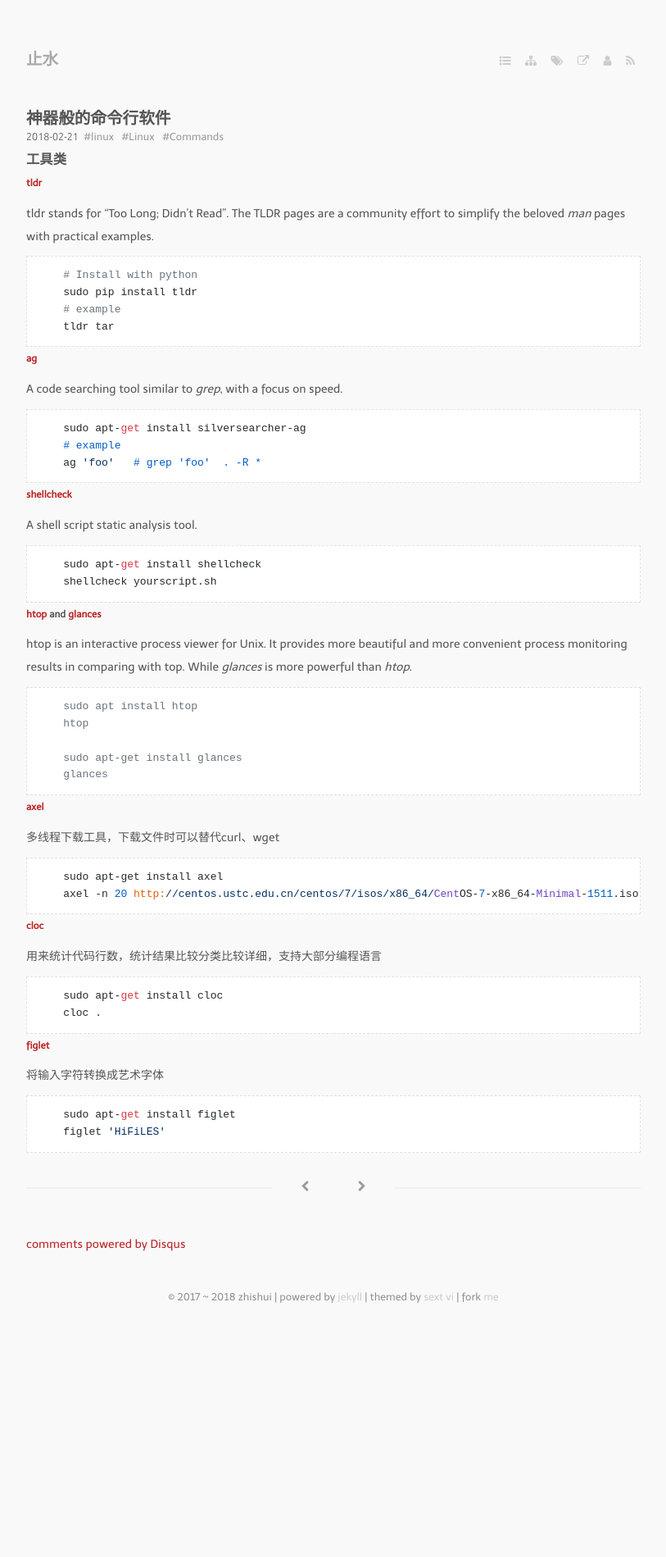
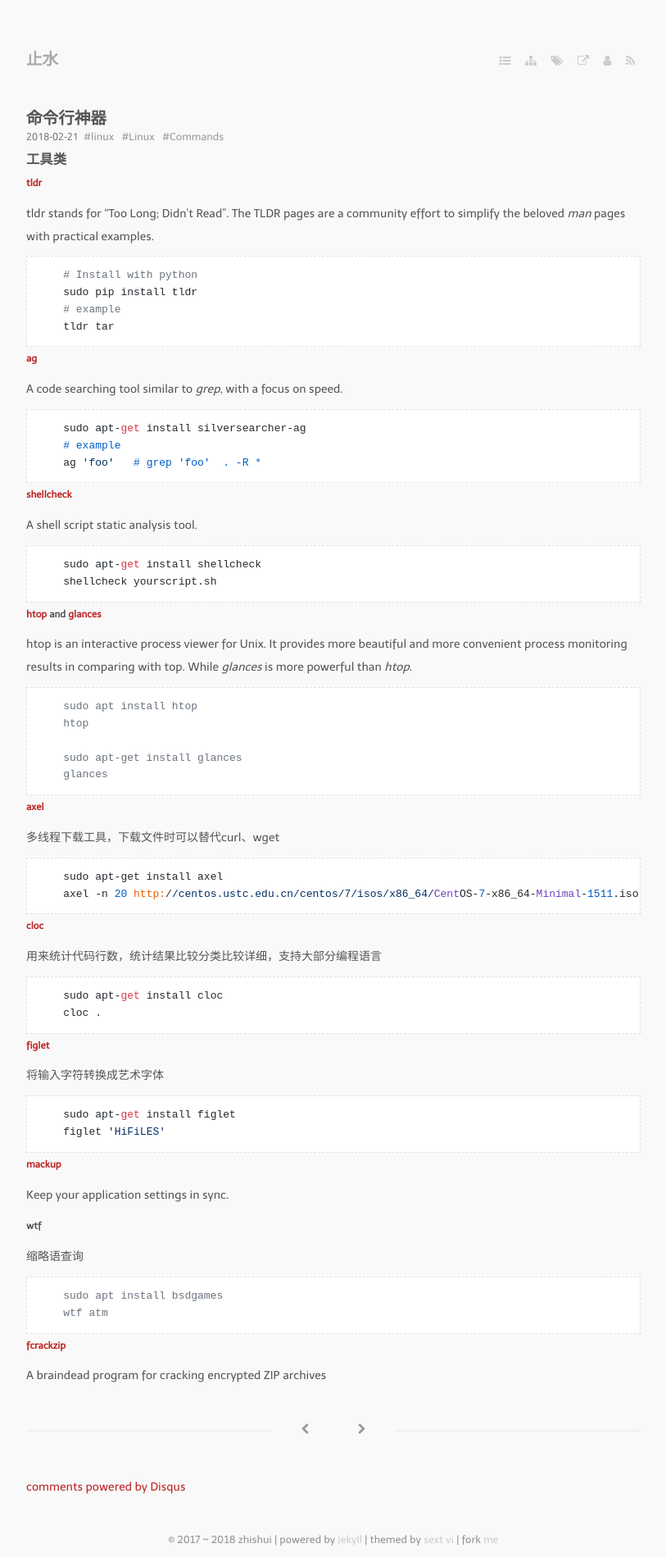
Before and after one commit to bizhishui/bizhishui.github.io, a Jekyll site: the page built from _posts/2018-02-21-Great-CL.md, in a window 1280 px wide. Shown: the whole page at 82% size, without its empty margins (233-1046 px from the left). Built offline with Jekyll 4.4.1, drawn with Linux system fonts in a browser that asks for light colours; nearby versions of some CDN libraries; some web fonts are replaced; a script that is not in the unit is left out; comment, search, counter and statistics services are not loaded; before the commit the page ends 1602 px from its top, so only the background shows below that.

Commit message:
new post

````diff
--- a/_posts/2018-02-21-Great-CL.md
+++ b/_posts/2018-02-21-Great-CL.md
@@ -1,5 +1,5 @@
 ---
-title: 神器般的命令行软件
+title: 命令行神器
 layout: post
 guid: urn:uuid:22ee0b6f-58ce-467b-97ce-e8540f818647
 summary: Gather all great commands on Linux
@@ -66,3 +66,16 @@ While *glances* is more powerful than *htop*.
     sudo apt-get install figlet
     figlet 'HiFiLES'
 ```
+
+##### [mackup](https://github.com/lra/mackup)
+Keep your application settings in sync.
+
+##### wtf
+缩略语查询
+```
+    sudo apt install bsdgames
+    wtf atm
+```
+
+##### [fcrackzip](https://github.aom/hyc/fcrackzip)
+A braindead program for cracking encrypted ZIP archives
````
